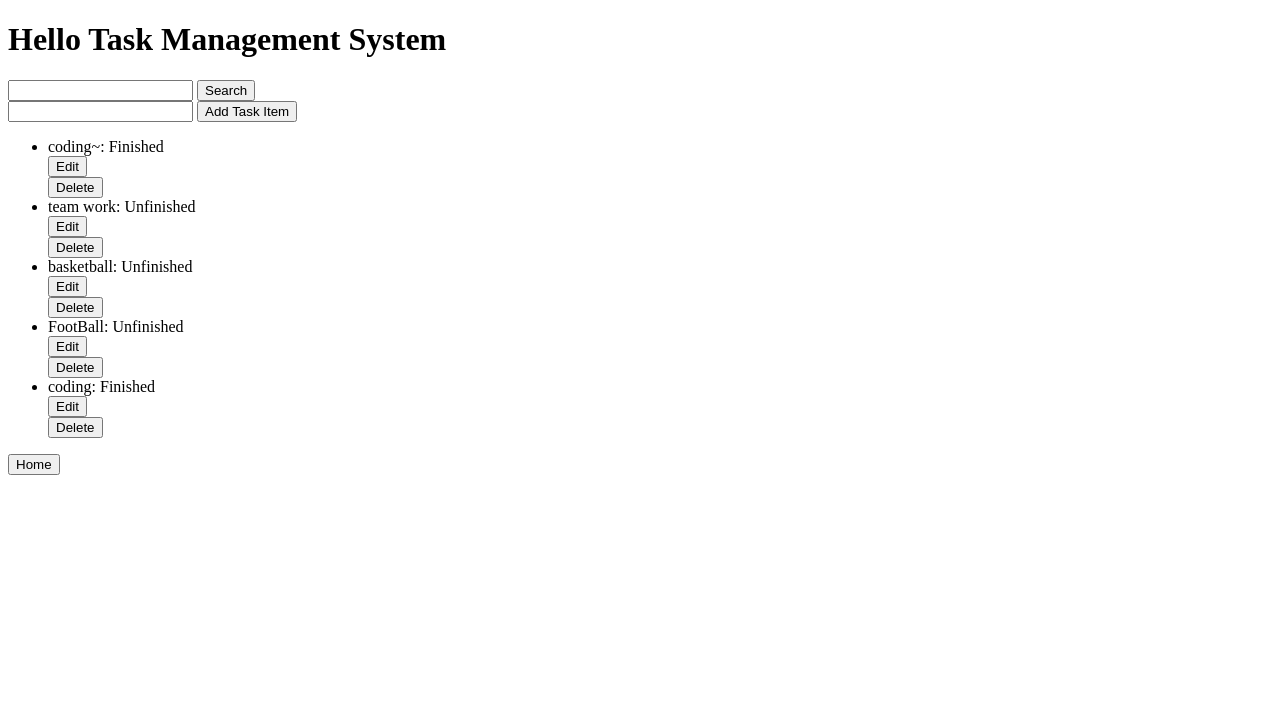
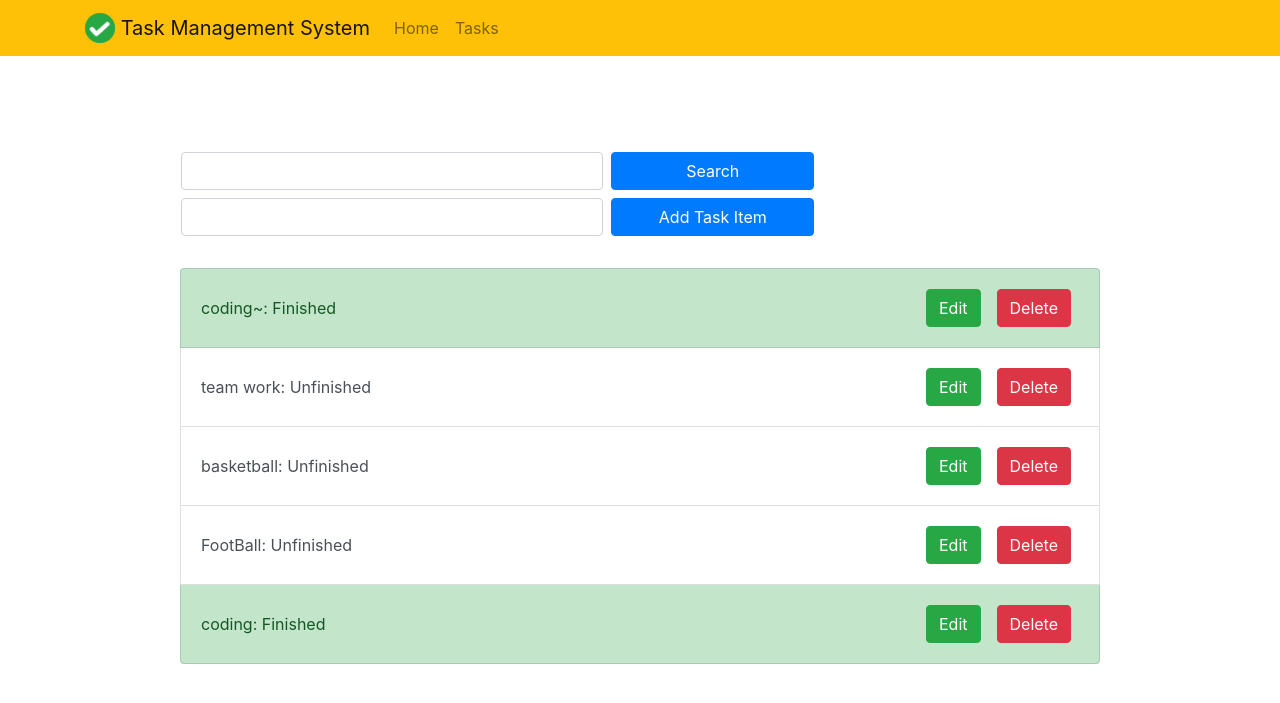
Before and after one commit to xuchenyu15/taskmanagementproject, a Django app: page /taskmanagement/ in a window 1280 px wide. Shown: the top 703 px of the page. Run offline with Django 4.2, Linux system fonts and the light colour scheme; data comes from the database, SQL or seed files in the repository; both versions use the stored data as it was after the commit; some libraries are stand-ins or nearby versions.

Commit message:
add home page and styling

```diff
--- a/taskmanagementproject/taskmanagementapp/views.py
+++ b/taskmanagementproject/taskmanagementapp/views.py
@@ -6,38 +6,45 @@ import datetime
 # Create your views here.
 def taskmanagementView(request):
     items = TaskManagementItem.objects.all()
-    return render(request, 'taskmanagement.html', {'all_items': items})
+    return render(request, "taskmanagement.html", {"all_items": items})
+
 
 def addTaskView(request):
-    x = request.POST['content']
+    x = request.POST["content"]
     new_item = TaskManagementItem(content=x)
     new_item.save()
-    return HttpResponseRedirect('/taskmanagement/')
+    return HttpResponseRedirect("/taskmanagement/")
+
 
 def deleteTaskView(request, i):
     # x = request.POST['id']
     x = i
     item = TaskManagementItem.objects.get(id=x)
     item.delete()
-    return HttpResponseRedirect('/taskmanagement/')
+    return HttpResponseRedirect("/taskmanagement/")
+
 
 def editTaskView(request, i):
     item = TaskManagementItem.objects.get(id=i)
-    return render(request, 'edittask.html', {'item': item})
+    return render(request, "edittask.html", {"item": item})
+
 
 def updateTaskView(request, i):
     item = TaskManagementItem.objects.get(id=i)
-    content = request.POST['content']
-    status = request.POST['status']
+    content = request.POST["content"]
+    status = request.POST["status"]
     item.set_content(content)
     item.set_status(status)
     item.set_created_at(datetime.datetime.now())
     item.save()
-    return HttpResponseRedirect('/taskmanagement/')
+    return HttpResponseRedirect("/taskmanagement/")
+
 
 def searchTaskView(request):
-    query = request.POST['query']
-    results = {
-        "all_items": TaskManagementItem.objects.filter(content__icontains=query)
-    }
-    return render(request, 'taskmanagement.html', results)
+    query = request.POST["query"]
+    results = {"all_items": TaskManagementItem.objects.filter(content__icontains=query)}
+    return render(request, "taskmanagement.html", results)
+
+
+def homeView(request):
+    return render(request, "home.html")
--- a/taskmanagementproject/taskmanagementproject/urls.py
+++ b/taskmanagementproject/taskmanagementproject/urls.py
@@ -15,14 +15,23 @@ Including another URLconf
 """
 from django.contrib import admin
 from django.urls import path
-from taskmanagementapp.views import taskmanagementView, addTaskView, deleteTaskView, editTaskView, updateTaskView, searchTaskView
+from taskmanagementapp.views import (
+    taskmanagementView,
+    addTaskView,
+    deleteTaskView,
+    editTaskView,
+    updateTaskView,
+    searchTaskView,
+    homeView,
+)
 
 urlpatterns = [
-    path('admin/', admin.site.urls),
-    path('taskmanagement/', taskmanagementView),
-    path('addTaskItem/', addTaskView),
-    path('deleteTaskItem/<int:i>', deleteTaskView),
-    path('editTaskItem/<int:i>', editTaskView, name='edit'),
-    path('updateTaskItem/<int:i>', updateTaskView, name='update'),
-    path('searchTaskItem/', searchTaskView, name='search'),
+    path("admin/", admin.site.urls),
+    path("taskmanagement/", taskmanagementView, name="taskmanagement"),
+    path("addTaskItem/", addTaskView),
+    path("deleteTaskItem/<int:i>", deleteTaskView),
+    path("editTaskItem/<int:i>", editTaskView, name="edit"),
+    path("updateTaskItem/<int:i>", updateTaskView, name="update"),
+    path("searchTaskItem/", searchTaskView, name="search"),
+    path("", homeView, name="home"),
 ]
--- /dev/null
+++ b/taskmanagementproject/templates/base.html
@@ -0,0 +1,63 @@
+{% load static %}
+<!doctype html>
+<html lang="en">
+
+<head>
+  <!-- Required meta tags -->
+  <meta charset="utf-8">
+  <meta name="viewport" content="width=device-width, initial-scale=1, shrink-to-fit=no">
+
+  <!-- Bootstrap CSS -->
+  <link rel="stylesheet" href="https://stackpath.bootstrapcdn.com/bootstrap/4.4.1/css/bootstrap.min.css"
+    integrity="sha384-Vkoo8x4CGsO3+Hhxv8T/Q5PaXtkKtu6ug5TOeNV6gBiFeWPGFN9MuhOf23Q9Ifjh" crossorigin="anonymous">
+
+  <link rel="icon" type="image/png" href="{% static 'task/logo.png' %}">
+  <title>Task Management System</title>
+</head>
+
+<body>
+
+
+  <nav class="navbar navbar-expand-md navbar-light bg-warning">
+    <div class="container">
+      <a class="navbar-brand" href="{% url 'home' %}">
+        <img src="{% static 'task/logo.png' %}" width="30" height="30" class="d-inline-block align-top">
+        <span>Task Management System</span>
+      </a>
+      <button class="navbar-toggler" type="button" data-toggle="collapse" data-target="#navbarNav"
+        aria-controls="navbarNav" aria-expanded="false" aria-label="Toggle navigation">
+        <span class="navbar-toggler-icon"></span>
+      </button>
+      <div class="collapse navbar-collapse" id="navbarNav">
+
+        <ul class="navbar-nav mr-auto">
+
+          <li class="nav-item {{ current }}">
+            <a class="nav-link" href="{% url 'home' %}">Home</a>
+          </li>
+          <li class="nav-item {{ current }}">
+            <a class="nav-link" href="{% url 'taskmanagement' %}">Tasks</a>
+          </li>
+        </ul>
+      </div>
+    </div>
+  </nav>
+
+  <div class="container">
+    {% block content %}{% endblock %}
+  </div>
+
+  <!-- Optional JavaScript -->
+  <!-- jQuery first, then Popper.js, then Bootstrap JS -->
+  <script src="https://code.jquery.com/jquery-3.4.1.slim.min.js"
+    integrity="sha384-J6qa4849blE2+poT4WnyKhv5vZF5SrPo0iEjwBvKU7imGFAV0wwj1yYfoRSJoZ+n"
+    crossorigin="anonymous"></script>
+  <script src="https://cdn.jsdelivr.net/npm/popper.js@1.16.0/dist/umd/popper.min.js"
+    integrity="sha384-Q6E9RHvbIyZFJoft+2mJbHaEWldlvI9IOYy5n3zV9zzTtmI3UksdQRVvoxMfooAo"
+    crossorigin="anonymous"></script>
+  <script src="https://stackpath.bootstrapcdn.com/bootstrap/4.4.1/js/bootstrap.min.js"
+    integrity="sha384-wfSDF2E50Y2D1uUdj0O3uMBJnjuUD4Ih7YwaYd1iqfktj0Uod8GCExl3Og8ifwB6"
+    crossorigin="anonymous"></script>
+</body>
+
+</html>
--- a/taskmanagementproject/templates/taskmanagement.html
+++ b/taskmanagementproject/templates/taskmanagement.html
@@ -1,41 +1,51 @@
-<!DOCTYPE html>
-<html lang="en">
-<head>
-    <meta charset="UTF-8">
-    <title>Task Management System</title>
-</head>
-<h1>
-    Hello Task Management System
-</h1>
-<body>
-<form action="/searchTaskItem/" method="POST">
+{% extends "base.html" %}
+
+{% block content %}
+<br>
+<br>
+
+<div class="row justify-content-center mt-5">
+    <div class="col-md-10">
+        <div class="row">
+            <div class="col-md-8 ml-3">
+                <form action="/searchTaskItem/" method="POST" class="form-group row mb-2">
                     {% csrf_token %}
-    <input type="text" name="query">
-    <input type="submit" value="Search">
+                    <input type="text" name="query" class="form-control col-sm-8">
+                    <input type="submit" value="Search" class="btn btn-primary col ml-2">
                 </form>
-<form action="/addTaskItem/" method="POST">
+                <form action="/addTaskItem/" method="POST" class="form-group row mb-2">
                     {% csrf_token %}
-    <input type="text" name="content">
-    <input type="submit" value="Add Task Item">
+                    <input type="text" name="content" class="form-control col-sm-8">
+                    <input type="submit" value="Add Task Item" class="btn btn-primary col ml-2">
                 </form>
-<ul>
+            </div>
+        </div>
+
+        <br>
+        <div class="list-group">
             {% for i in all_items %}
-    <li>
+            <div
+                class="d-flex list-group-item list-group-item-action align-items-center justify-content-between {% if i.get_status == 'Finished' %} list-group-item-success{% endif %}">
+                <div mr-auto p-2>
                     {{i.get_content}}: {{i.get_status}}
-        <form action="/editTaskItem/{{i.id}}" method="POST">
+                </div>
+                <div class="d-flex">
+                    <form action="/editTaskItem/{{i.id}}" method="POST" class="p-2">
                         {% csrf_token %}
-            <input type="submit" value="Edit">
+                        <input type="submit" value="Edit" class="btn btn-success">
                     </form>
-        <form action="/deleteTaskItem/{{i.id}}" method="POST">
+                    <form action="/deleteTaskItem/{{i.id}}" method="POST" class="p-2">
                         {% csrf_token %}
-            <input type="submit" value="Delete">
+                        <input type="submit" value="Delete" class="btn btn-danger">
                     </form>
-    </li>
+                </div>
+            </div>
             {% endfor %}
-</ul>
-<form action="/taskmanagement/" method="POST">
+        </div>
+    </div>
+</div>
+<!-- <form action="/taskmanagement/" method="POST">
     {% csrf_token %}
     <input type="submit" value="Home">
-</form>
-</body>
-</html>
+</form> -->
+{% endblock %}
```
Also changed, not shown: taskmanagementproject/taskmanagementproject/settings.py (+37 -39 lines), taskmanagementproject/templates/edittask.html (+20 -20 lines), taskmanagementproject/templates/home.html (added, +19 -0 lines), taskmanagementproject/db.sqlite3, taskmanagementproject/taskmanagementapp/static/task/logo.png (added). Lines whose indentation alone changed are shown as unchanged.
